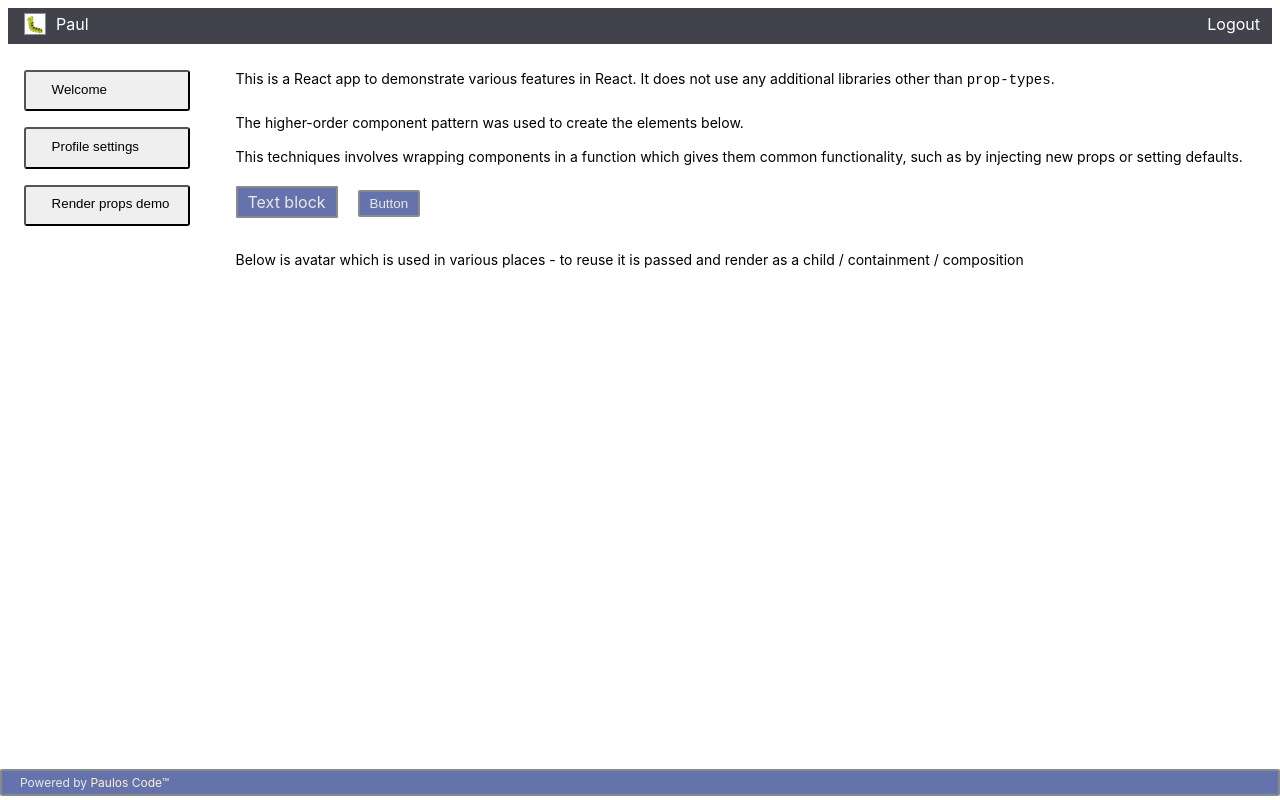
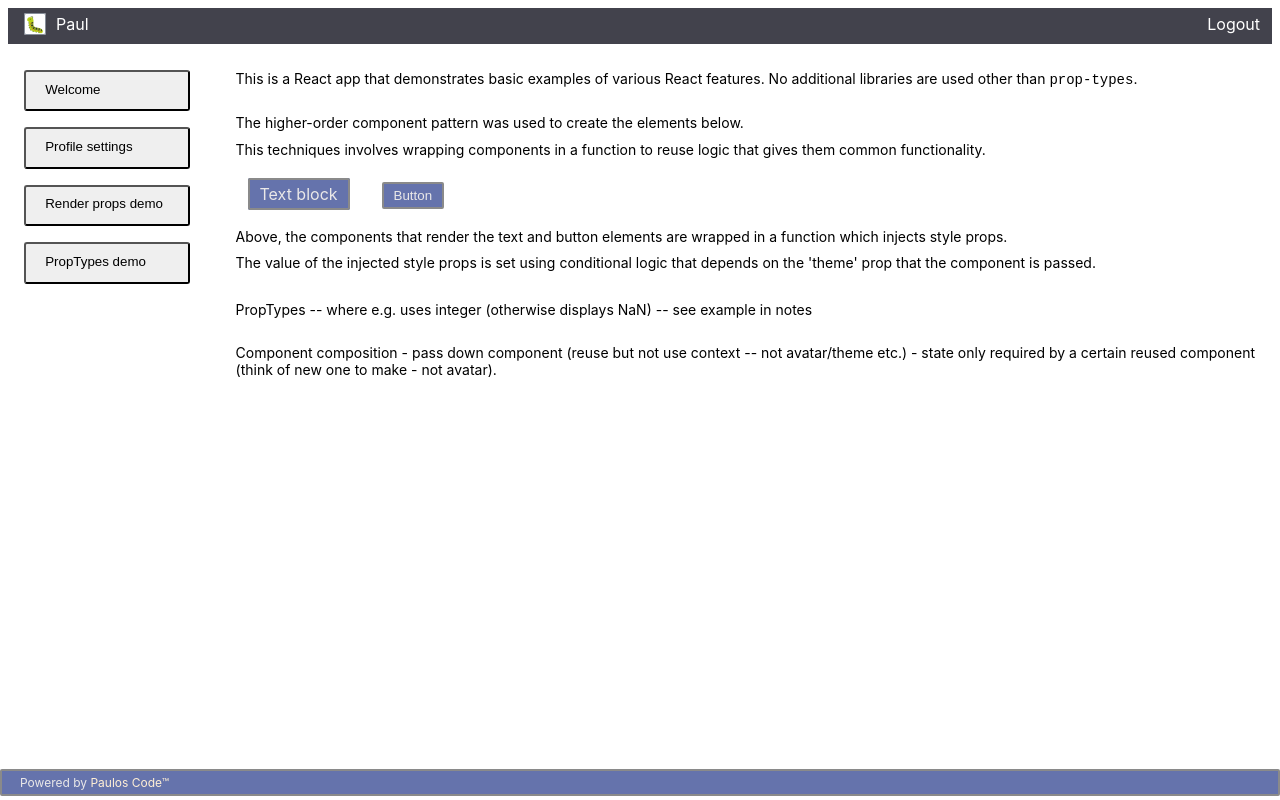
Before and after one commit to paulosjd/radnor, a React (Create React App) app: page / in a window 1280 px wide. Built offline with nearby package versions, Linux system fonts and the light colour scheme; the HTML template or start-up script is replaced by a standard one.

Commit message:
Minor restructure files and add calcultor

```diff
--- a/src/components/summary.js
+++ /dev/null
@@ -1,41 +0,0 @@
-import React, {useContext, useState} from "react";
-import AppContext from '../store/context'
-import ButtonOne from './button_one'
-import TextBlock from './text_block'
-
-const Summary = (props) => {
-    const [showEmoji, setShowEmoji] = useState(false);
-    let emoji;
-    if (showEmoji) {
-        emoji = <span role="img" aria-label='cat' className='turtle'>{'\t\ud83d\udc22'}</span>
-    }
-    const context = useContext(AppContext);
-    const padding = {
-        marginTop: '14px', marginBottom: '8px', paddingLeft: '10px', paddingRight: '10px'
-    };
-
-    return (
-        <div className='summary-text'>
-            <h4>This is a React app to demonstrate various features in React.
-                It does not use any additional libraries other than <code>prop-types</code>.</h4>
-            <h4>The higher-order component pattern was used to create the elements below.</h4>
-            <h4 style={{lineHeight: 0}}>
-                This techniques involves wrapping components in a function which gives them common functionality,
-                such as by injecting new props or setting defaults.</h4>
-            <div className='hoc_examples'>
-                <TextBlock
-                    theme={context.theme} text={'Text block'}
-                    extraStyles={{marginRight: '20px', ...padding}}
-                />
-                <ButtonOne
-                    theme={context.theme} text={'Button'} extraStyles={padding}
-                    clickHandler={() => setShowEmoji(!showEmoji)}/>
-                {emoji}
-            </div>
-            <h4>Below is avatar which is used in various places - to reuse it is passed and render as a
-                child / containment / composition</h4>
-        </div>
-    )
-};
-
-export default Summary;
--- a/src/containers/main.js
+++ b/src/containers/main.js
@@ -1,12 +1,11 @@
-import React, { Component } from 'react';
-import UserSettings from '../form/user_settings'
+import React, {Component} from 'react';
+import UserSettings from './user_settings'
 import Footer from '../components/footer'
-import Summary from '../components/summary'
+import Summary from './summary'
 import MouseTracker from '../components/mouse_tracker'
 import AppContext from "../store/context";
 
 class MainContainer extends Component {
-
     static contextType = AppContext;
 
     render() {
@@ -16,6 +15,9 @@ class MainContainer extends Component {
                 content = <UserSettings />;
                 break;
             case 'render_props':
+                content = <MouseTracker />;
+                break;
+            case 'prop_types':
                 content = <MouseTracker />;
                 break;
             default:
--- a/src/containers/side_menu.js
+++ b/src/containers/side_menu.js
@@ -7,7 +7,8 @@ class SideMenu extends Component {
         const menuItems = [
             ['Welcome', 'summary'],
             ['Profile settings', 'profile'],
-            ['Render props demo', 'render_props']
+            ['Render props demo', 'render_props'],
+            ['PropTypes demo', 'prop_types']
         ];
 
         return (
--- /dev/null
+++ b/src/containers/summary.js
@@ -0,0 +1,64 @@
+import React, {useContext, useState} from "react";
+import AppContext from '../store/context'
+import ButtonOne from '../components/button_one'
+import TextBlock from '../components/text_block'
+
+const Summary = (props) => {
+    const [showEmoji, setShowEmoji] = useState(false);
+    let emoji;
+    if (showEmoji) {
+        emoji = <span role="img" aria-label='cat' className='turtle'>{'\t\ud83d\udc22'}</span>
+    }
+    const context = useContext(AppContext);
+    const padding = {
+        marginTop: '14px', marginLeft: '12px', paddingLeft: '10px', paddingRight: '10px'
+    };
+
+    return (
+        <div className='summary-text'>
+            <h4 className='top26'>
+                This is a React app that demonstrates basic examples of various React features.
+                No additional libraries are used other than <code>prop-types</code>.
+            </h4>
+            <h4 className='top26'>
+                The higher-order component pattern was used to create the elements below.
+            </h4>
+            <h4 style={{lineHeight: 0}}>
+                This techniques involves wrapping components in a function to reuse logic
+                that gives them common functionality.
+            </h4>
+            <div className='hoc_examples'>
+                <TextBlock
+                    theme={context.theme}
+                    text={'Text block'}
+                    extraStyles={{marginRight: '20px', ...padding}}
+                />
+                <ButtonOne
+                    theme={context.theme}
+                    text={'Button'}
+                    extraStyles={{...padding, cursor: 'pointer'}}
+                    clickHandler={() => setShowEmoji(!showEmoji)}
+                />
+                {emoji}
+            </div>
+            <h4>
+                Above, the components that render the text and button elements are wrapped in a function which injects
+                style props.
+            </h4>
+            <h4 style={{lineHeight: 0, paddingBottom: '12px'}}>
+                The value of the injected style props is set using conditional logic that depends on the 'theme' prop
+                that the component is passed.
+            </h4>
+            <h4 className='top26'>
+                PropTypes  -- where e.g. uses integer (otherwise displays NaN) -- see example in notes
+            </h4>
+            <h4 className='top26'>
+                Component composition  - pass down component (reuse but not use context -- not avatar/theme etc.) -
+                state only required by
+                a certain reused component (think of new one to make - not avatar).
+            </h4>
+        </div>
+    )
+};
+
+export default Summary;
--- a/src/index.css
+++ b/src/index.css
@@ -69,7 +69,7 @@ pre {
   min-width: 13vw;
   margin-left: 16px;
   margin-top: 16px;
-  padding: 0.6rem 0.8rem 0.8rem 1.6rem;
+  padding: 0.6rem 0.8rem 0.8rem 1.2rem;
   border-radius: 3px;
   text-align: left;
 }
@@ -114,9 +114,12 @@ pre {
 }
 
 .summary-text h4 {
-  margin-top:26px;
   font-size: 14px;
   font-weight: normal;
+}
+
+.top26 {
+  margin-top:26px;
 }
 
 a {
```
Also changed, not shown: src/containers/calculator.js (added, +16 -0 lines), src/components/button_two.js (deleted), src/containers/user_settings.js (renamed from src/form/user_settings.js).
